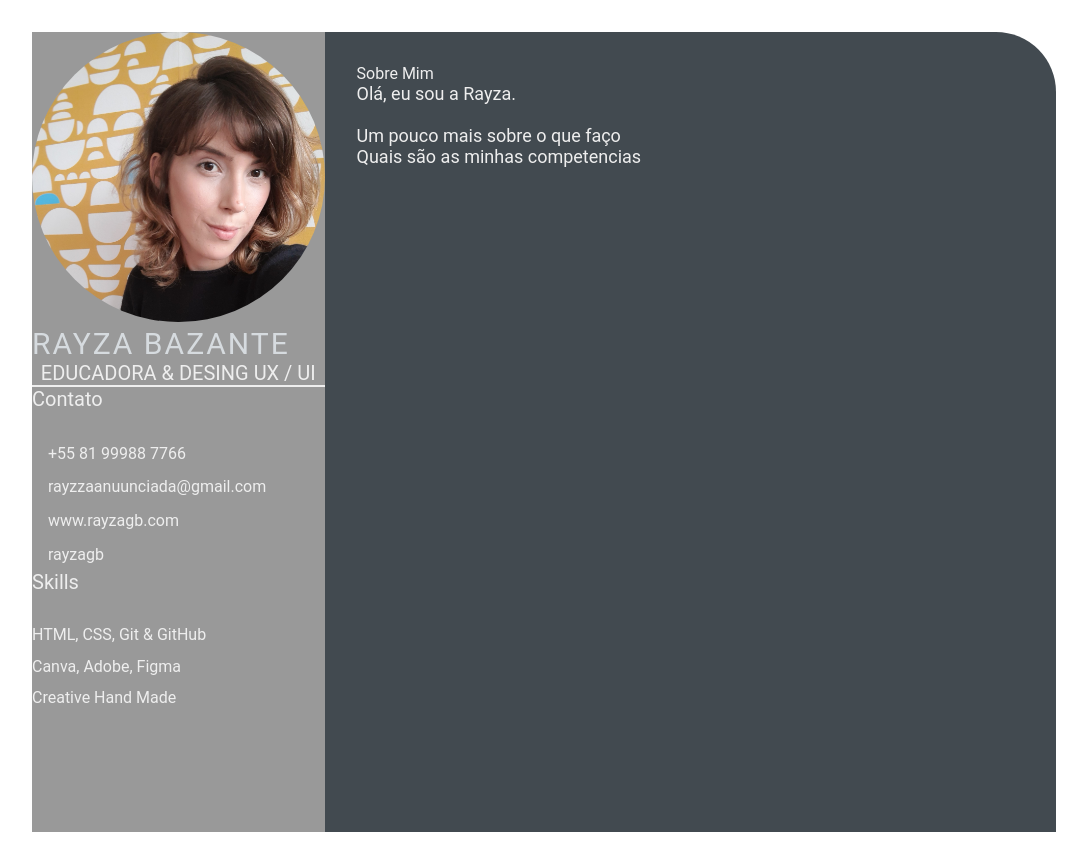
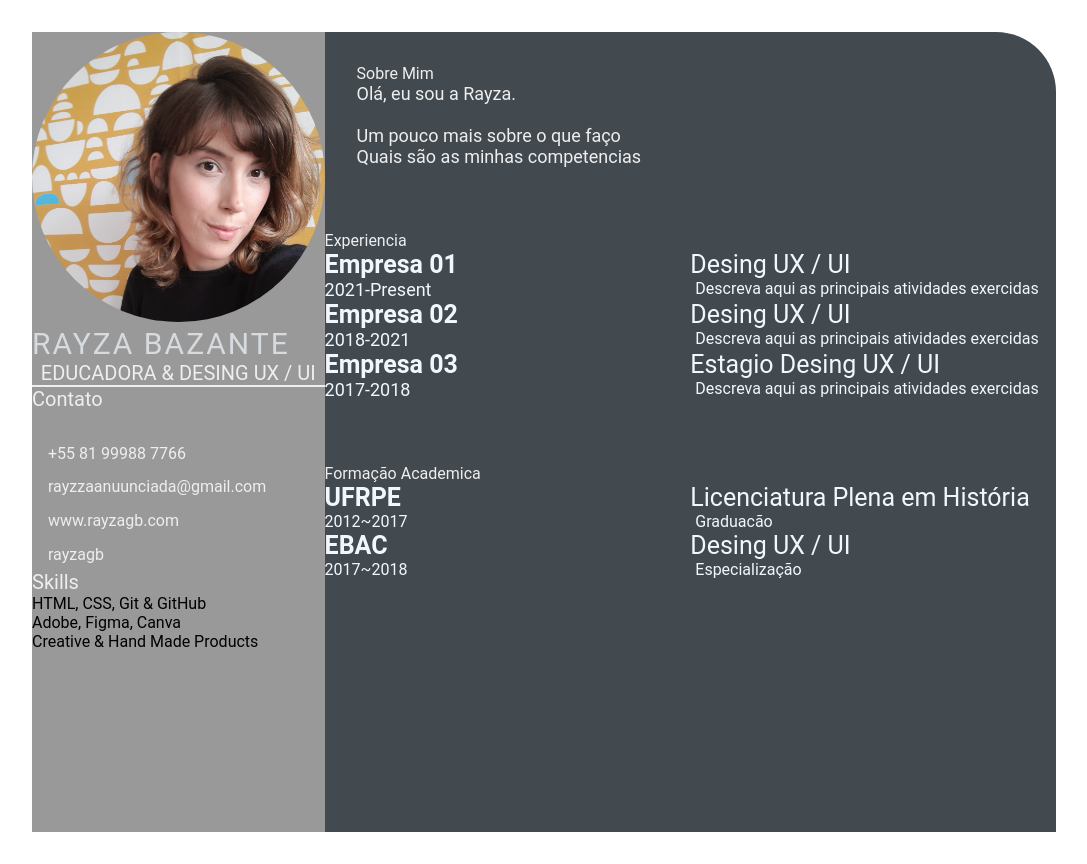
Before and after one commit to rayzagb/devweekgit.github.io, a plain HTML site: page index.html in a window 1280 px wide. Shown: the whole page, without its empty margins (96-1183 px from the left). Drawn offline with Linux system fonts and the light colour scheme.

Commit message:
add index.html

```diff
--- a/index.html
+++ b/index.html
@@ -1,5 +1,6 @@
 <!DOCTYPE html>
 <html lang="en">
+
 <head>
     <meta charset="UTF-8">
     <meta http-equiv="X-UA-Compatible" content="IE=edge">
@@ -7,16 +8,16 @@
     <title>Rayza Bazante CV</title>
 
     <link rel="stylesheet" href="style.css">
+</head>
 
-</head>
 <body>
     <main class="resume-contents">
         <section class="left-section">
             <section class="left-section-content">
                 <div class="profile">
-                <img class="profile-image" src="img/rayza img cv.jpeg" alt="Profile image">
+                    <img class="profile-image" src="img/profile-image.jpeg" alt="Profile image">
                     <p class="name">Rayza Bazante</p>
-                <p class="profession">Educadora & Desing Ux / UI</p>
+                    <p class="profession">Educadora & Desing UX / UI</p>
                 </div>
                 <div class="contact-info">
                     <p class="left-title">Contato</p>
@@ -27,12 +28,12 @@
                         <li><i class="fa fa-github"></i>rayzagb</li>
                     </ul>
                 </div>
-            <div class="skills">
+                <div class="Skills">
                     <p class="left-title">Skills</p>
                     <ul>
                         <li><p>HTML, CSS, Git & GitHub</p></li>
-                    <li><p>Canva, Adobe, Figma</p></li>
-                    <li><p>Creative Hand Made</p></li>
+                        <li><p>Adobe, Figma, Canva</p></li>
+                        <li><p>Creative & Hand Made Products</p></li>
                     </ul>
                 </div>
             </section>
@@ -42,13 +43,75 @@
                 <section class="about gap">
                     <div class="right-title">Sobre Mim</div>
                     <p class="about-me-contents">
-                        Olá, eu sou a Rayza.<br>
+                        Olá, eu sou a Rayza. <br>
                         <br> Um pouco mais sobre o que faço
                         <br> Quais são as minhas competencias
                     </p>
                 </section>
             </div>
+            </div>
+            <section class="experience gap">
+                <div class="right-title">Experiencia</div>
+                <div class="experience-contents">
+                    <div class="exp-left">
+                        <p class="exp-company-name">Empresa 01</p>
+                        <p class="exp-time-period">2021-Present</p>
+                    </div>
+                    <div class="exp-right">
+                        <p class="exp-position">Desing UX / UI</p>
+                        <p class="exp-desc">
+                            Descreva aqui as principais atividades exercidas
+                        </p>
+                    </div>
+                    <div class="exp-left">
+                        <p class="exp-company-name">Empresa 02</p>
+                        <p class="exp-time-period">2018-2021</p>
+                    </div>
+                    <div class="exp-right">
+                        <p class="exp-position">Desing UX / UI</p>
+                        <p class="exp-desc">
+                            Descreva aqui as principais atividades exercidas
+                        </p>
+                    </div>
+                    <div class="exp-left">
+                        <p class="exp-company-name">Empresa 03</p>
+                        <p class="exp-time-period">2017-2018</p>
+                    </div>
+                    <div class="exp-right">
+                        <p class="exp-position">Estagio Desing UX / UI</p>
+                        <p class="exp-desc">
+                            Descreva aqui as principais atividades exercidas
+                        </p>
+                    </div>
+                </div>
+            </section>
+            <section class="education gap">
+                <div class="right-title">Formação Academica</div>
+                <div class="education-contents">
+                    <div class="education-left">
+                        <p class="education-school-name">UFRPE</p>
+                        <p class="education-time-period">2012~2017</p>
+                    </div>
+                    <div class="education-right">
+                        <p class="education-subject">Licenciatura Plena em História</p>
+                        <p class="education-desc">
+                           Graduacão
+                        </p>
+                    </div>
+                    <div class="education-left">
+                         <p class="education-school-name">EBAC</p>
+                         <p class="education-time-period">2017~2018</p>
+                    </div>
+                    <div class="education-right">
+                         <p class="education-subject">Desing UX / UI</p>
+                         <p class="education-desc">
+                            Especialização
+                         </p>
+                    </div>
+                </div>
+            </section>
         </section>
     </main>
 </body>
+
 </html>
```
Also changed, not shown: img/profile-image.jpeg (renamed from img/rayza img cv.jpeg). Lines whose indentation alone changed are shown as unchanged.
